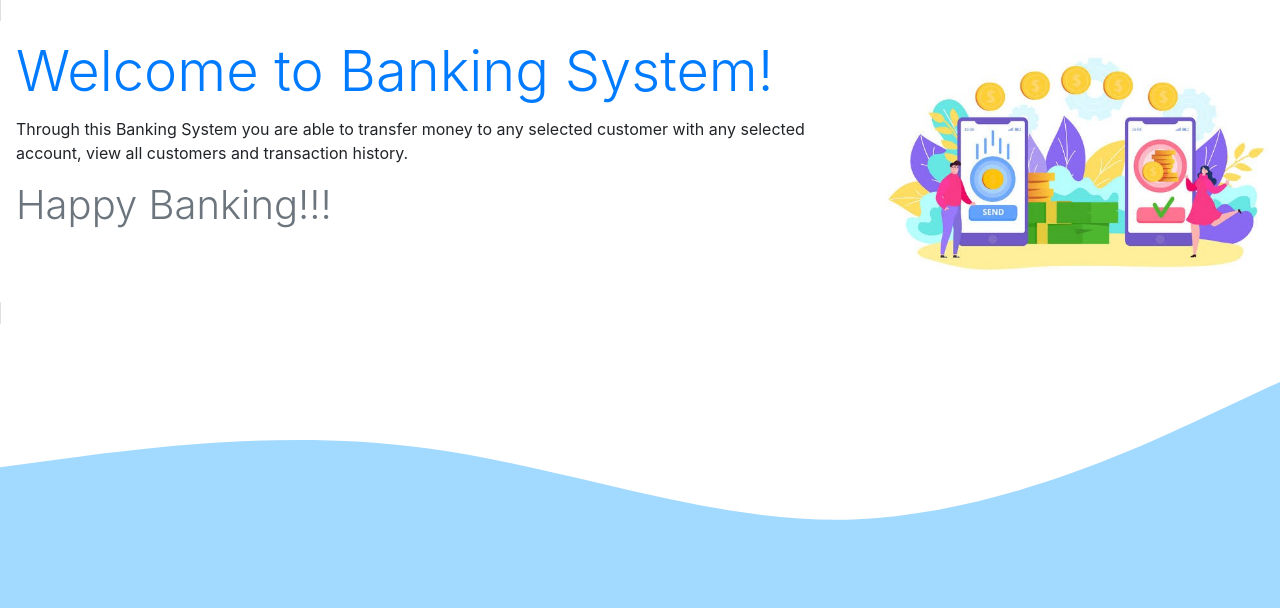
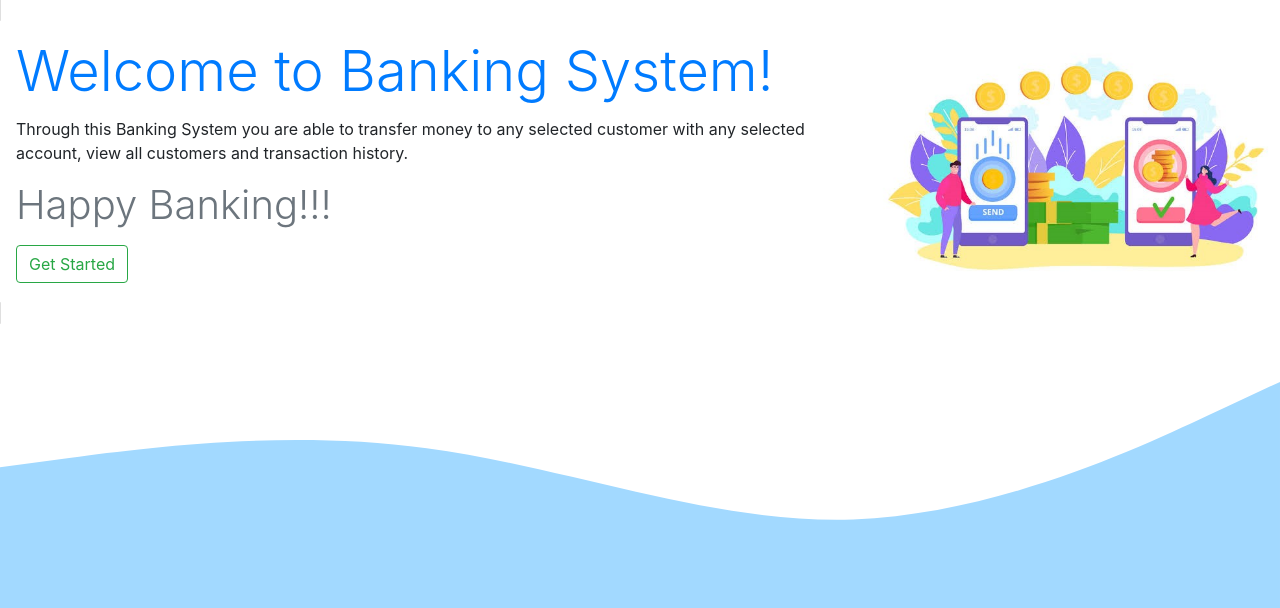
Before and after one commit to diptishegar/Banking-System2022, a PHP site: page / in a window 1280 px wide. Shown: the part 102-710 px from the top of the page. Run offline with PHP 8.4, Linux system fonts and the light colour scheme.

Commit message:
first commit3

```diff
--- a/index.php
+++ b/index.php
@@ -21,6 +21,9 @@
         <h5 class="card-title text-primary display-4 display-sm-1 bold">Welcome to Banking System!</h5>
         <p class="card-text">Through this Banking System you are able to transfer money to any selected customer with any selected account, view all customers and transaction history.</p>
         <p class="card-text"><small class="text-muted display-6">Happy Banking!!!</small></p>
+        <div class="card-text d-flex">
+        <button class="btn btn-outline-success">Get Started</button>
+        </div>
       </div>
     </div>
     <div class="col-md-4">
--- a/styles/css.css
+++ b/styles/css.css
@@ -23,6 +23,10 @@
   text-align: start;
   white-space: nowrap;
 }
+.html{
+    overflow-x: hidden;
+}
+
 
 /* Media Query section */
 @media (max-width: 500px) and (min-width: 219px) {
```
